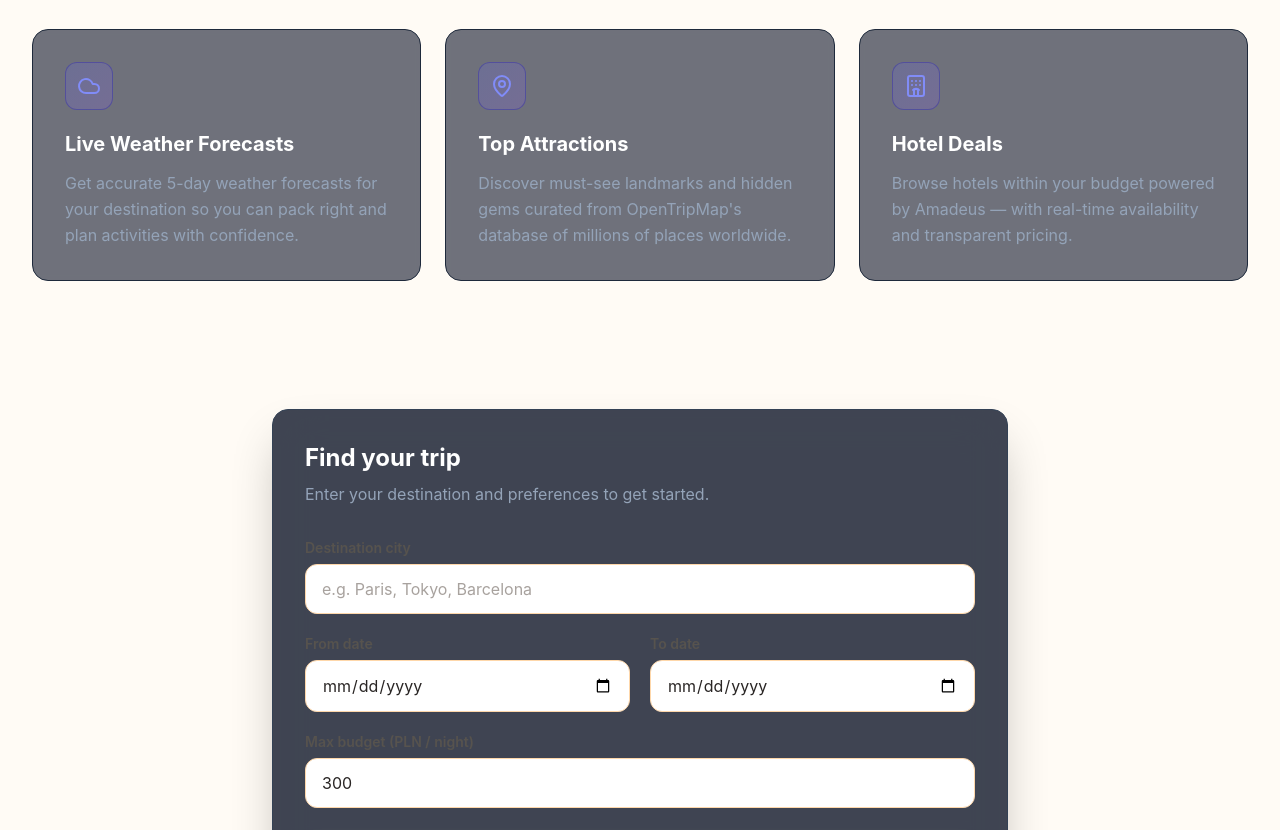
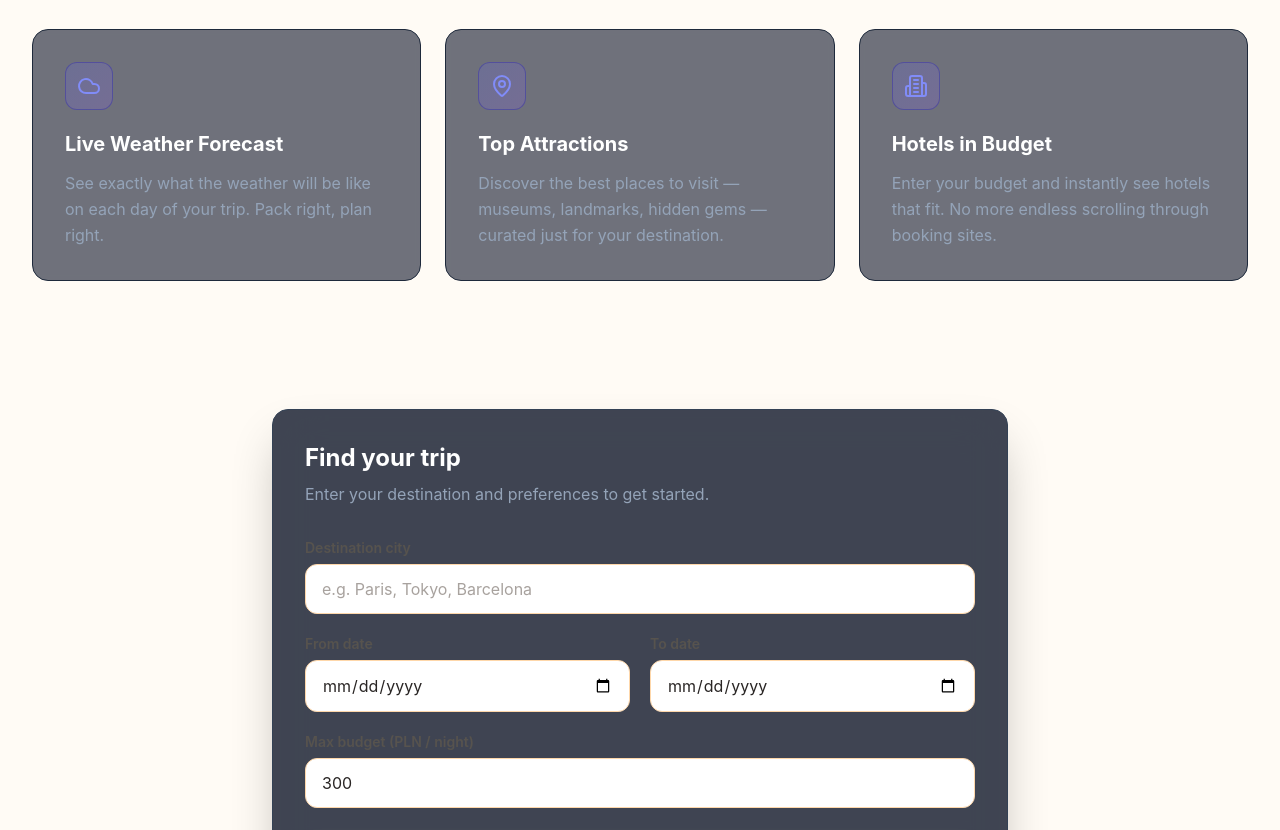
Before and after one commit to szymszaj/wanderplan, a Next.js app: page / in a window 1280 px wide. Shown: the part 960-1790 px from the top of the page. Built offline with nearby package versions, Linux system fonts and the light colour scheme.

Commit message:
style: update features content for improved clarity and consistency

```diff
--- a/content/features.content.ts
+++ b/content/features.content.ts
@@ -1,20 +1,23 @@
 export const featuresContent = [
   {
     icon: 'Cloud',
-    title: 'Live Weather Forecasts',
+    emoji: '☀️',
+    title: 'Live Weather Forecast',
     description:
-      'Get accurate 5-day weather forecasts for your destination so you can pack right and plan activities with confidence.',
+      'See exactly what the weather will be like on each day of your trip. Pack right, plan right.',
   },
   {
     icon: 'MapPin',
+    emoji: '🗺️',
     title: 'Top Attractions',
     description:
-      'Discover must-see landmarks and hidden gems curated from OpenTripMap\'s database of millions of places worldwide.',
+      'Discover the best places to visit — museums, landmarks, hidden gems — curated just for your destination.',
   },
   {
-    icon: 'Hotel',
-    title: 'Hotel Deals',
+    icon: 'Building2',
+    emoji: '🏨',
+    title: 'Hotels in Budget',
     description:
-      'Browse hotels within your budget powered by Amadeus — with real-time availability and transparent pricing.',
+      'Enter your budget and instantly see hotels that fit. No more endless scrolling through booking sites.',
   },
 ]
```
